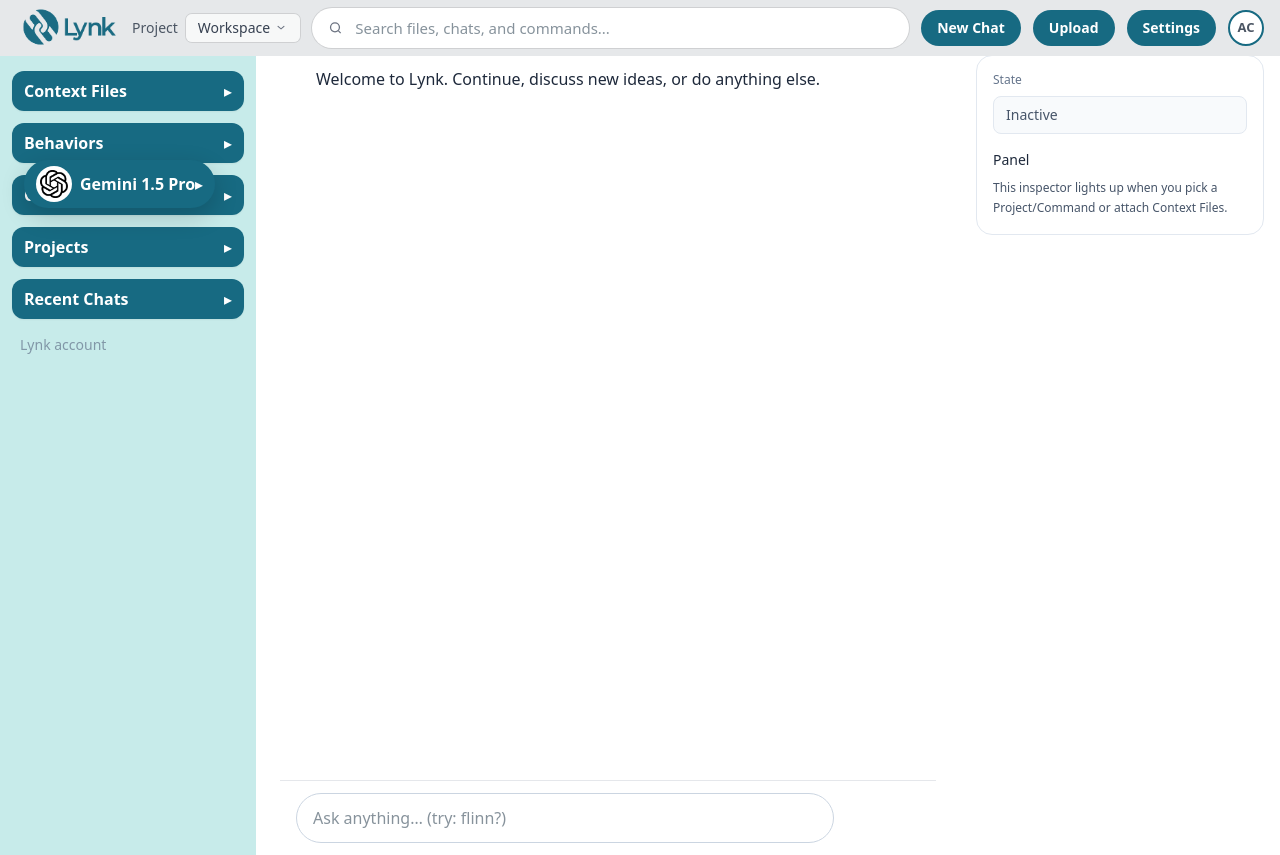
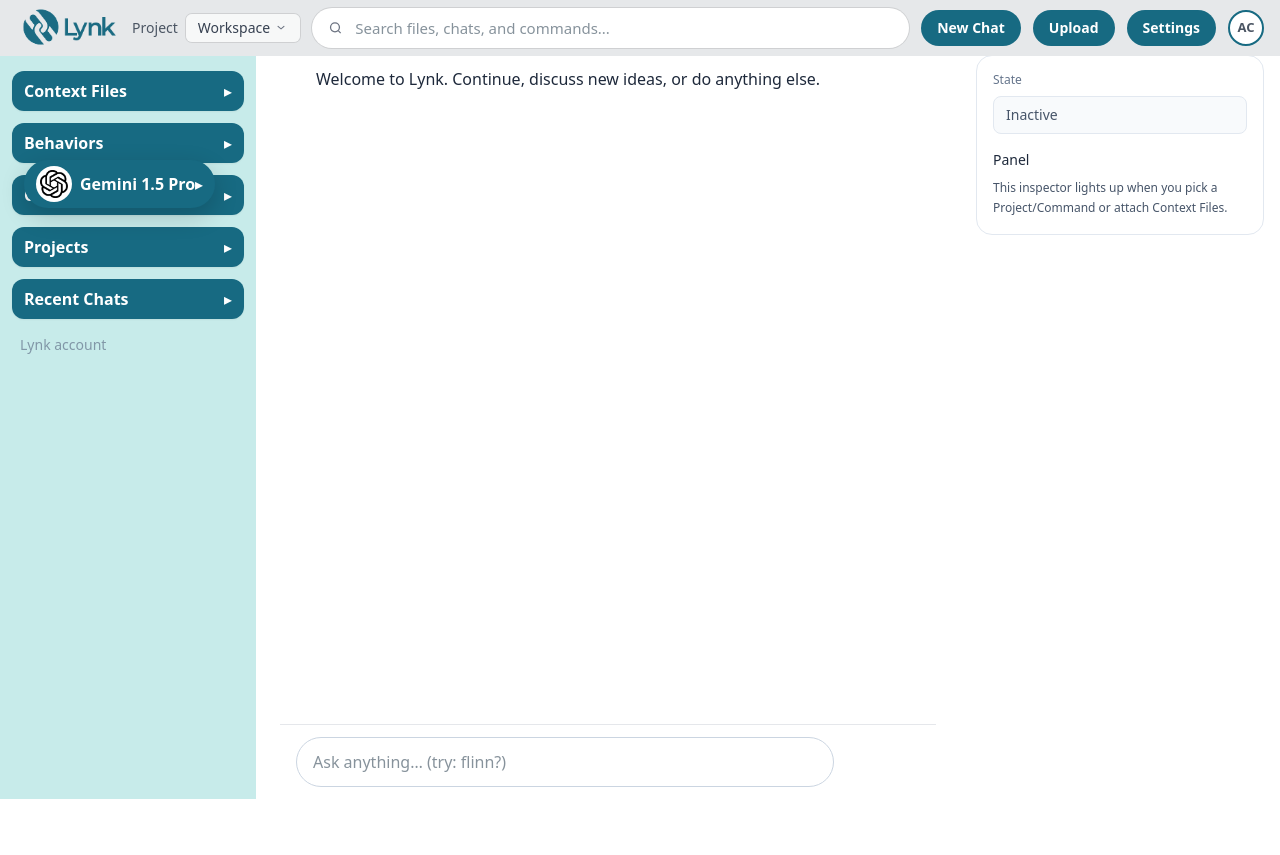
Before and after one commit to trevorriggle/Lynk, a Next.js app: page / in a window 1280 px wide. After the commit the page ends 800 px from the top, so only its background shows below. Built offline with nearby package versions, Linux system fonts and the light colour scheme.

Commit message:
Dont break

```diff
--- a/app/layout.jsx
+++ b/app/layout.jsx
@@ -6,7 +6,8 @@ export const metadata = { title: "Lynk", description: "Conversational workspace"
 export default function RootLayout({ children }) {
   return (
     <html lang="en">
-      <body className="min-h-screen bg-white">
+      {/* Expose the header height as a CSS variable so pages can size to viewport minus header */}
+      <body className="min-h-screen bg-white" style={{ "--header-h": "56px" }}>
         <TopBar />
         {/* TopBar is h-14 (56px). -mt-px closes any faint 1px seam below it. */}
         <div className="-mt-px">{children}</div>
--- a/app/page.jsx
+++ b/app/page.jsx
@@ -9,7 +9,7 @@ import DraggableModelButton from "./components/DraggableModelButton";
 export default function Page() {
   // Model selector (for the floating pill)
   const [model, setModel] = useState("Gemini 1.5 Pro");
-  const [openModelMenuTick, setOpenModelMenuTick] = useState(0); // if you still trigger from TopBar, keep this
+  const [openModelMenuTick, setOpenModelMenuTick] = useState(0);
 
   // Right-panel inspector state
   const [active, setActive] = useState(false);
@@ -21,7 +21,11 @@ export default function Page() {
   };
 
   return (
-    <div className="flex min-h-dvh flex-col">
+    // Give the page wrapper exactly the viewport height minus header and prevent outer scrolling
+    <div
+      className="flex flex-col overflow-hidden"
+      style={{ height: "calc(100vh - var(--header-h))" }}
+    >
       {/* Main content grid */}
       <div
         className="
@@ -30,14 +34,14 @@ export default function Page() {
           md:grid-cols-[16rem_minmax(0,1fr)]
           lg:grid-cols-[16rem_minmax(0,1fr)_20rem]
           items-start pt-0 gap-x-6 gap-y-0
-          h-[calc(100vh-3rem)] min-h-0 overflow-hidden   /* critical */
+          h-full min-h-0 overflow-hidden
         "
       >
         {/* Left rail */}
         <LeftStack onActivate={handleActivate} />
 
-        {/* Center chat */}
-        <main className="h-full min-h-0 overflow-hidden">       {/* fills the grid row */}
+        {/* Center chat — fills its grid cell and controls its own scroll */}
+        <main className="h-full min-h-0 overflow-hidden">
           <Chat model={model} />
         </main>
 
```
